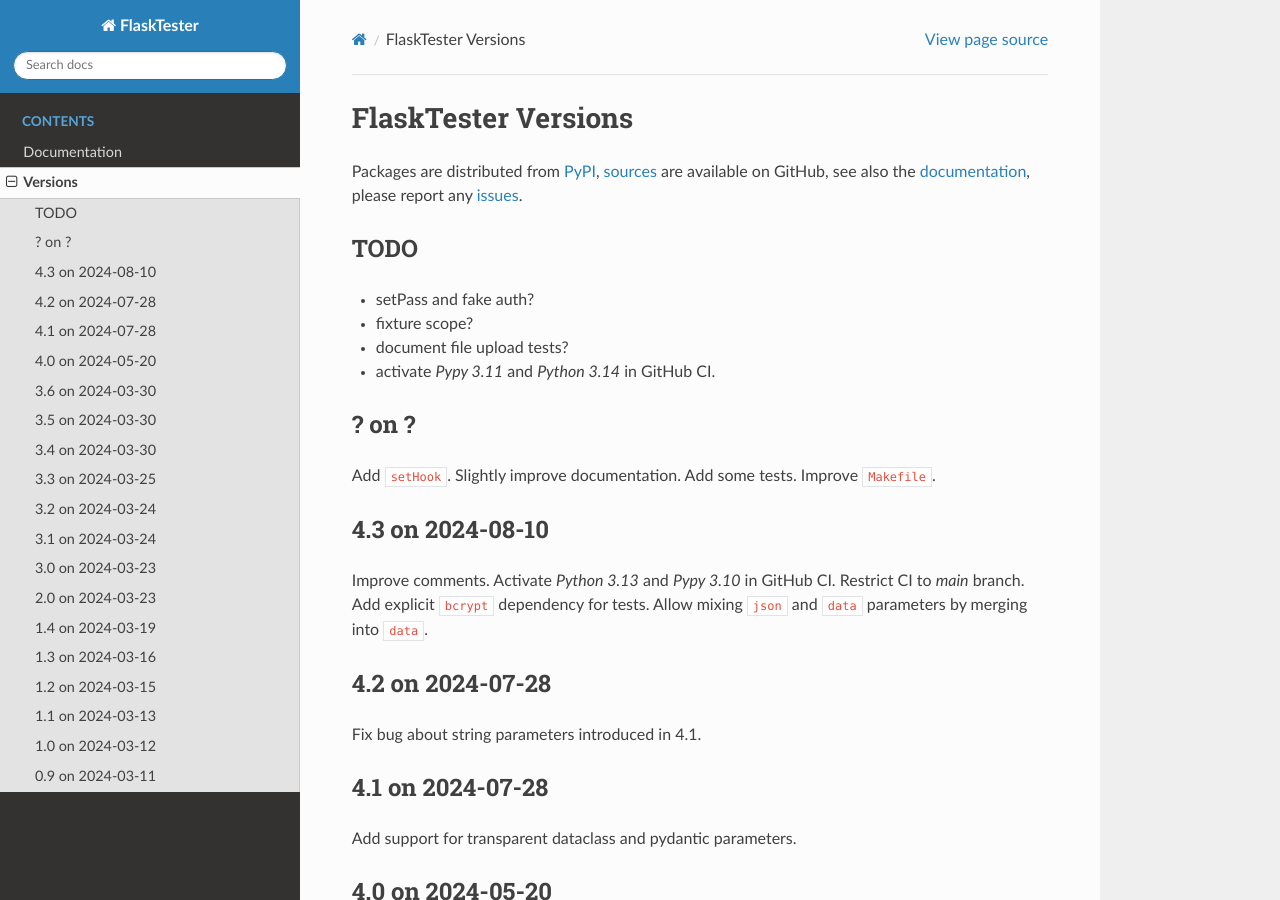
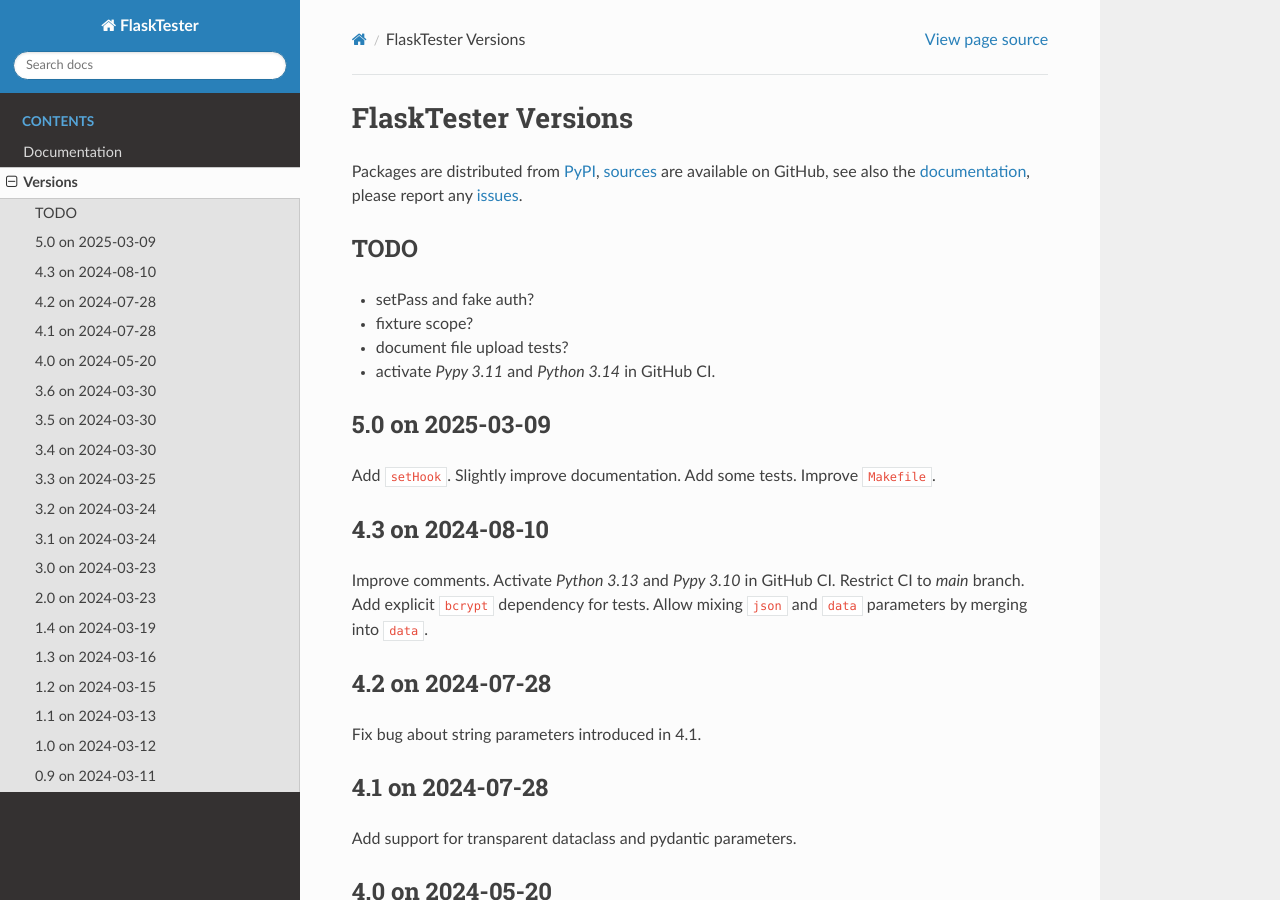
Before and after one commit to zx80/flask-tester, a Sphinx documentation site: the page built from docs/versions.md, in a window 1280 px wide and 900 px high. Built offline with Sphinx 7.4.7 and the Read the Docs theme 3.1.0, drawn with Linux system fonts in a browser that asks for light colours; pages that are not in the unit, such as notebooks, are missing from menus.

Commit message:
release 5.0

```diff
--- a/docs/versions.md
+++ b/docs/versions.md
@@ -12,7 +12,7 @@
 - document file upload tests?
 - activate _Pypy 3.11_ and _Python 3.14_ in GitHub CI.
 
-## ? on ?
+## 5.0 on 2025-03-09
 
 Add `setHook`.
 Slightly improve documentation.
--- a/pyproject.toml
+++ b/pyproject.toml
@@ -4,7 +4,7 @@
 
 [project]
 name = "FlaskTester"
-version = "4.3"
+version = "5.0"
 authors = [ { name = "Fabien Coelho", email = "flask.tester@coelho.net" } ]
 description = "Pytest fixtures for Flask internal and external authenticated tests"
 readme = "README.md"
```
